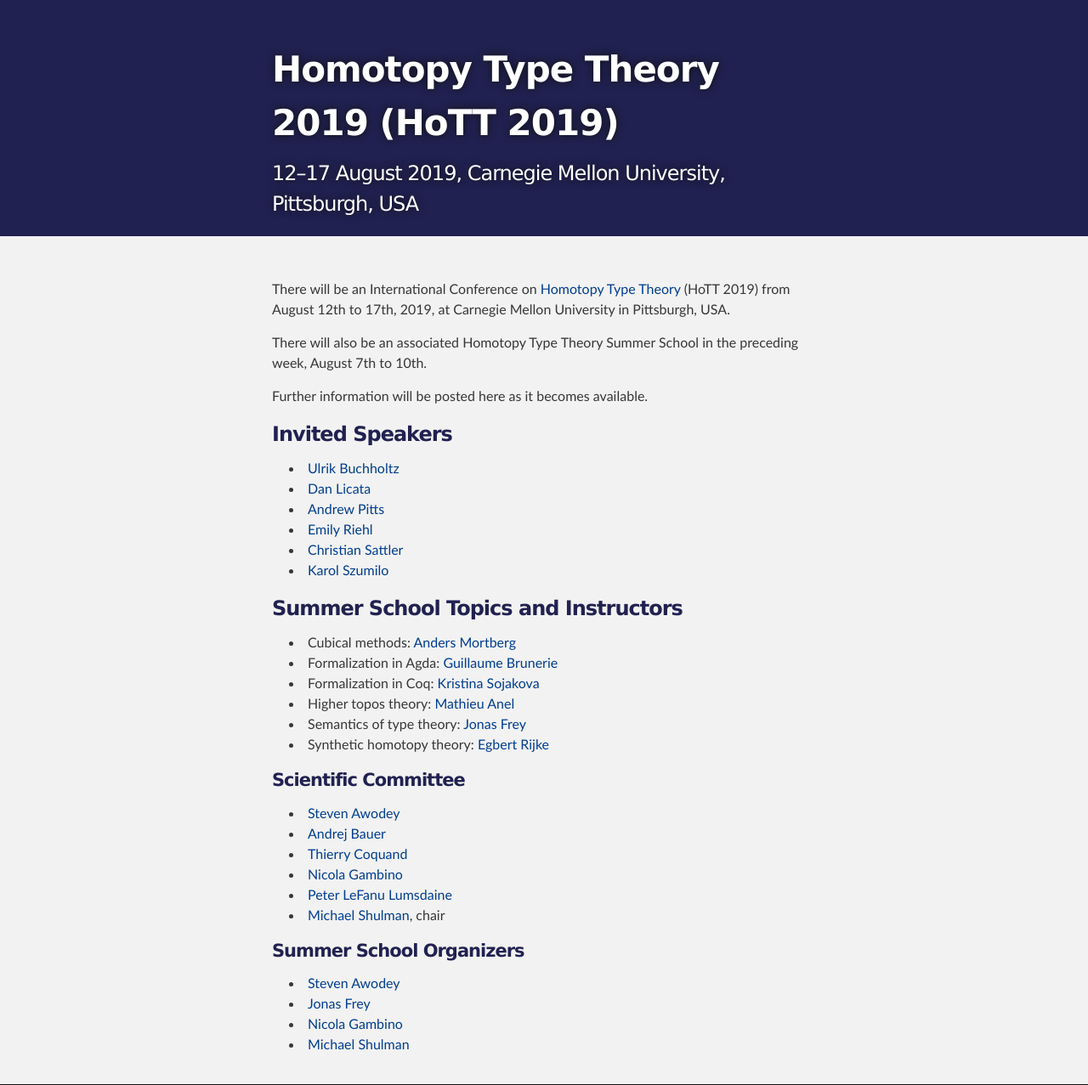
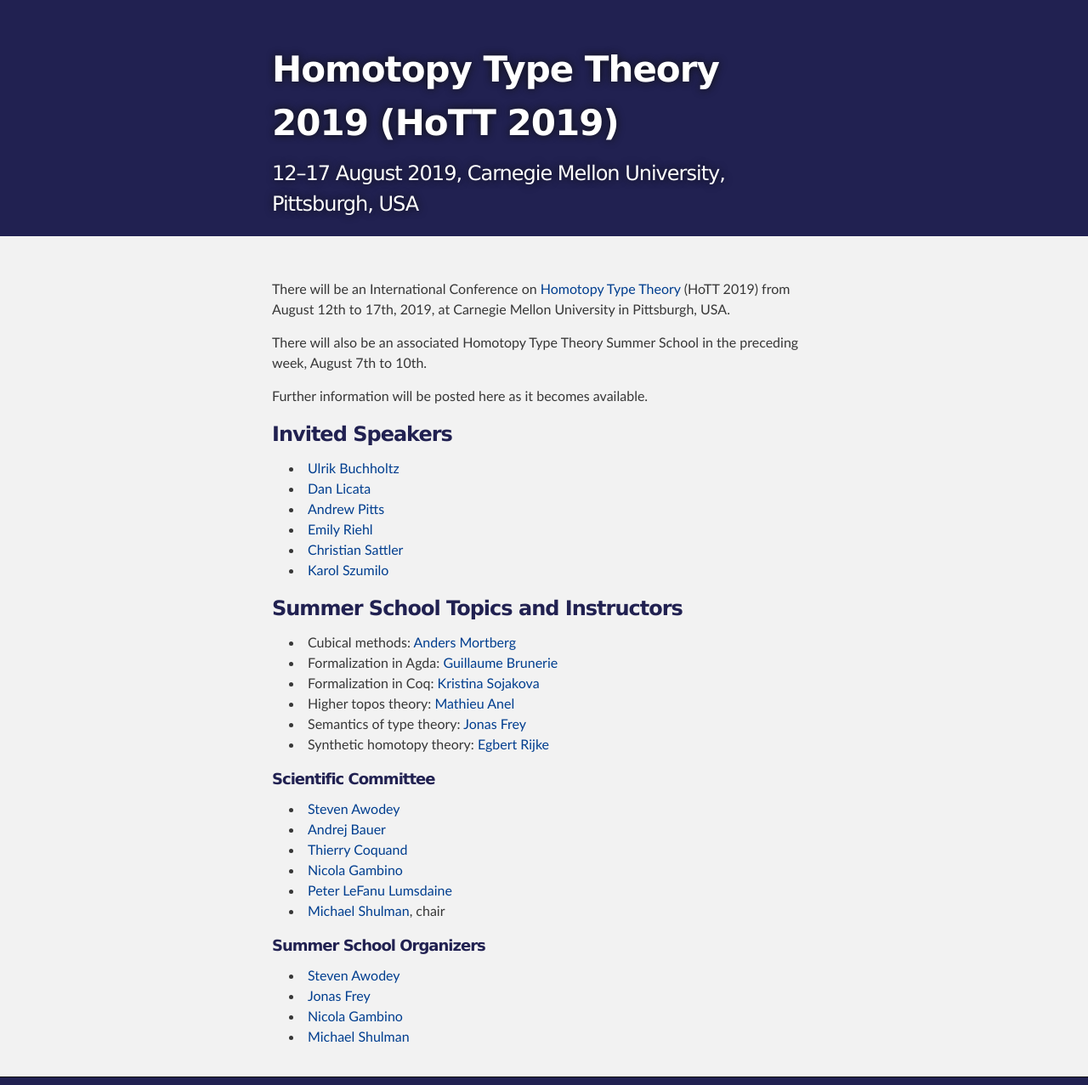
Before and after one commit to HoTT/HoTT-2019, a Jekyll site: the page built from index.md, in a window 1280 px wide. Shown: the whole page at 85% size. Built offline with Jekyll 4.4.1, drawn with Linux system fonts in a browser that asks for light colours.

Commit message:
formatting

```diff
--- a/index.md
+++ b/index.md
@@ -31,7 +31,7 @@
 * Semantics of type theory: [Jonas Frey](https://sites.google.com/site/jonasfreysite/)
 * Synthetic homotopy theory: [Egbert Rijke](https://github.com/EgbertRijke)
 
-#### Scientific Committee
+##### Scientific Committee
 
 * [Steven Awodey](https://www.andrew.cmu.edu/user/awodey/)
 * [Andrej Bauer](http://www.andrej.com/)
@@ -40,7 +40,7 @@
 * [Peter LeFanu Lumsdaine](http://peterlefanulumsdaine.com)
 * [Michael Shulman](http://home.sandiego.edu/~shulman/), chair
 
-#### Summer School Organizers
+##### Summer School Organizers
 
 * [Steven Awodey](https://www.andrew.cmu.edu/user/awodey/)
 * [Jonas Frey](https://sites.google.com/site/jonasfreysite/)
```
